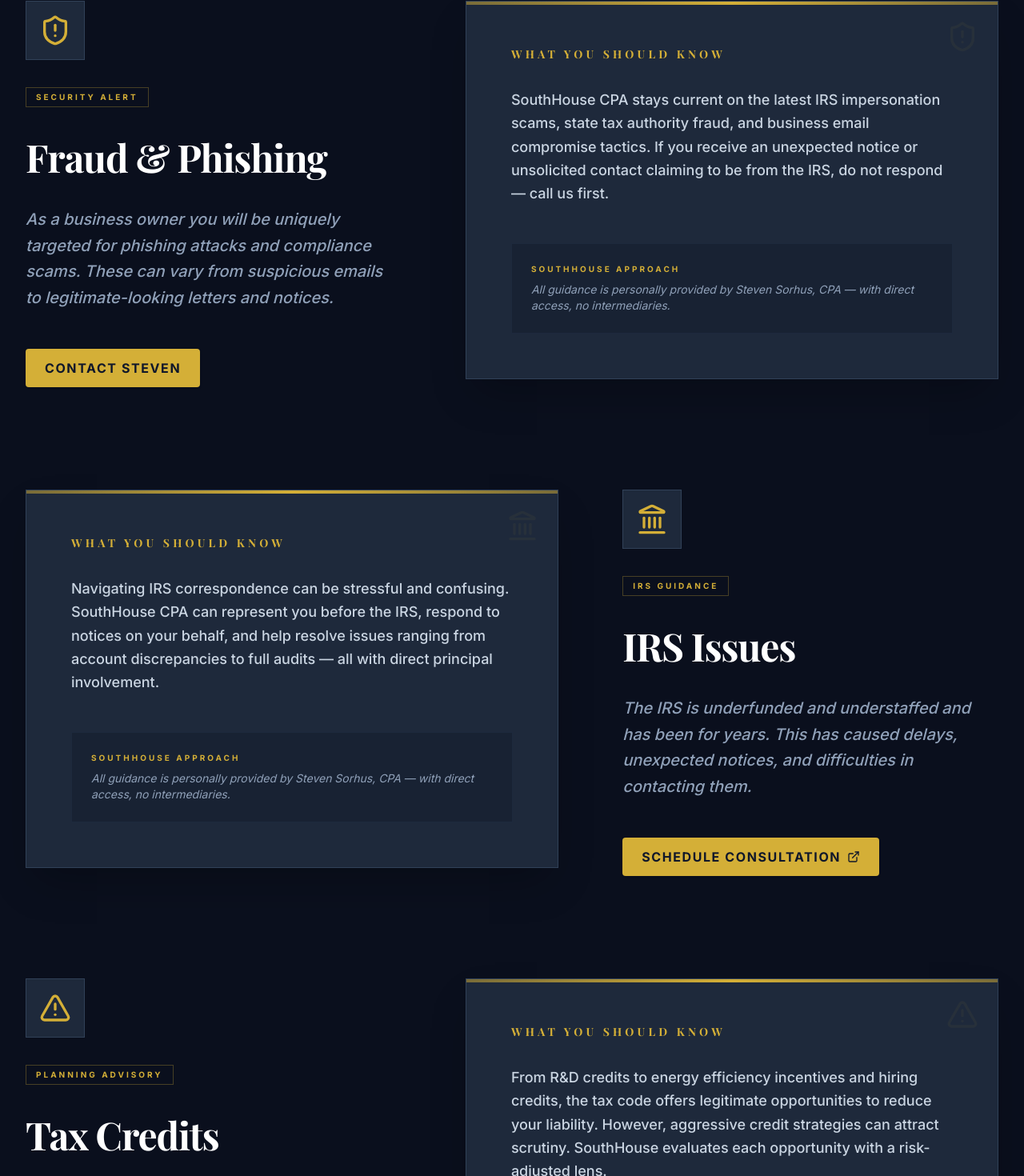
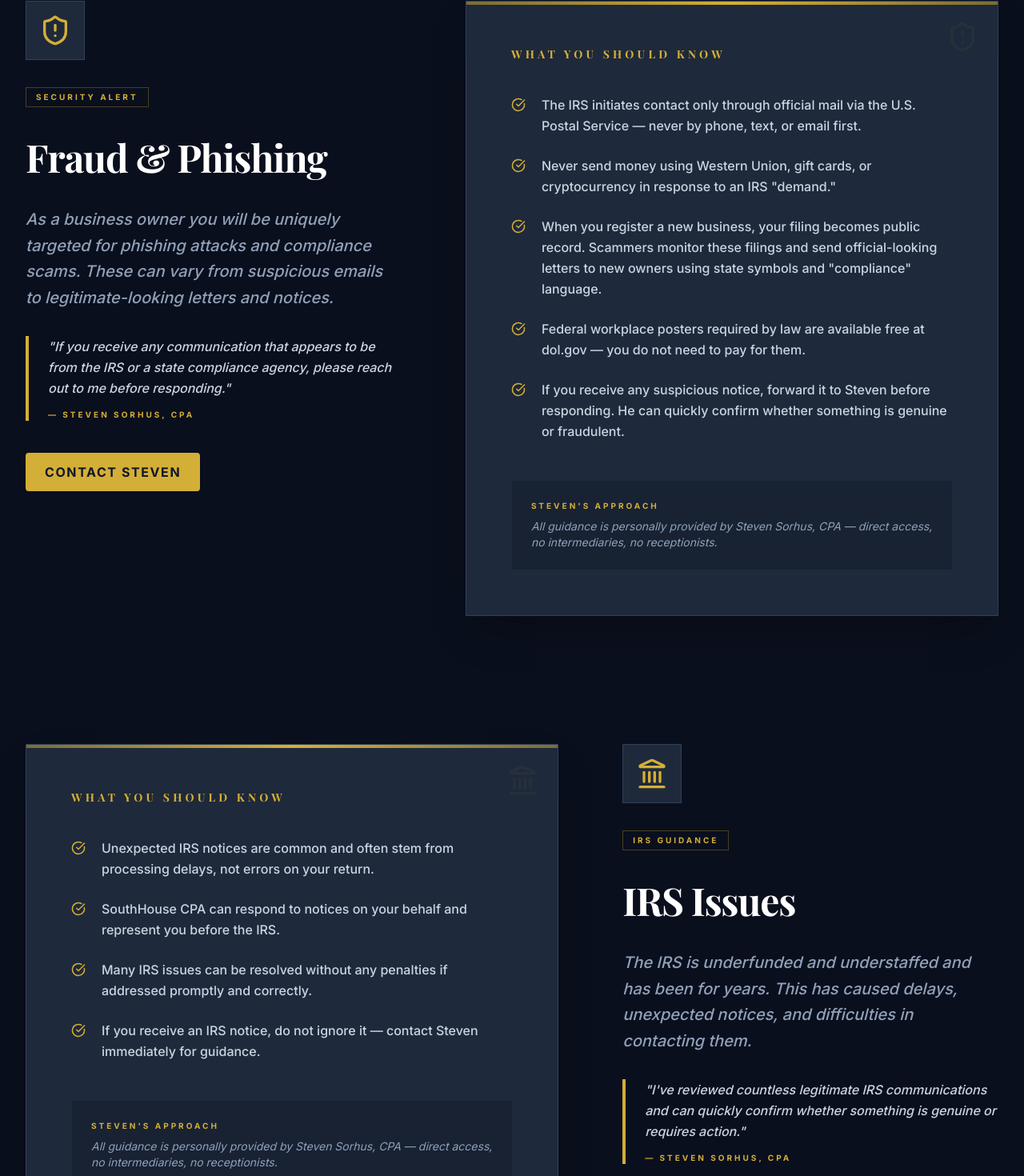
Before and after one commit to Founditmarketing/South-House-Website, a React (Vite) app: page /gallery in a window 1280 px wide. Shown: the part 1194-2664 px from the top of the page at 80% size. Built offline with nearby package versions, Linux system fonts and the light colour scheme; a web font is replaced by a local one.

Commit message:
Deep audit: replace all picsum images, fix remaining fabricated copy, align services to real 3, enrich Resources with verified scraped content, fix maps embed

```diff
--- a/src/pages/About.tsx
+++ b/src/pages/About.tsx
@@ -35,13 +35,26 @@
       {/* Owner Detail */}
       <section className="section-container grid grid-cols-1 lg:grid-cols-2 gap-24 items-center !py-32">
         <div className="relative group">
-          <div className="relative z-10 rounded-sm overflow-hidden shadow-2xl border border-slate-800">
-            <img
-              src="https://picsum.photos/seed/steven_portrait/800/1000"
-              alt="Steven Sorhus, CPA"
-              className="w-full object-cover filter grayscale group-hover:grayscale-0 transition-all duration-700"
-              referrerPolicy="no-referrer"
-            />
+          <div className="relative z-10 rounded-sm overflow-hidden shadow-2xl border border-slate-800 bg-secondary p-10 flex flex-col justify-between aspect-[4/5]">
+            <div className="absolute inset-0 opacity-[0.04]" style={{backgroundImage: 'repeating-linear-gradient(-45deg, #d4af37 0, #d4af37 1px, transparent 0, transparent 50%)', backgroundSize: '24px 24px'}} />
+            <div className="relative z-10">
+              <p className="text-[10px] font-bold uppercase tracking-[0.4em] text-gold mb-6">Principal</p>
+              <p className="text-4xl font-black text-white leading-tight tracking-tight">Steven<br/>Sorhus<br/><span className="text-gold italic">CPA</span></p>
+            </div>
+            <div className="relative z-10 space-y-5">
+              {[
+                { label: "Education", value: "Master of Accountancy" },
+                { label: "University", value: "Truman State University" },
+                { label: "Licensed", value: "Certified Public Accountant" },
+                { label: "Founded", value: "August 2011" },
+                { label: "Remote Since", value: "2016" },
+              ].map((item) => (
+                <div key={item.label} className="border-b border-slate-700 pb-3">
+                  <p className="text-[10px] font-bold uppercase tracking-[0.3em] text-gold mb-1">{item.label}</p>
+                  <p className="text-sm font-bold text-white">{item.value}</p>
+                </div>
+              ))}
+            </div>
           </div>
           <div className="absolute -top-10 -right-10 w-40 h-40 bg-gold/5 rounded-full blur-[100px] pointer-events-none"></div>
           <div className="absolute -bottom-10 -left-10 w-64 h-64 bg-accent/5 rounded-full blur-[100px] pointer-events-none"></div>
--- a/src/pages/Contact.tsx
+++ b/src/pages/Contact.tsx
@@ -214,7 +214,7 @@
       <section className="h-[600px] w-full border-t border-slate-800 grayscale invert opacity-50 hover:grayscale-0 hover:invert-0 hover:opacity-100 transition-all duration-1000">
          <iframe
           title="SouthHouse CPA LLC Location"
-          src="https://www.google.com/maps/embed?pb=!1m18!1m12!1m3!1d3056.883734676527!2d-92.585724!3d40.1894!2m3!1f0!2f0!3f0!3m2!1i1024!2i768!4f13.1!3m3!1m2!1s0x87e719396e955dab%3A0xe542617f698d89e4!2sSouthHouse%20CPA%20LLC!5e0!3m2!1sen!2sus!4v1713500000000!5m2!1sen!2sus"
+          src="https://www.google.com/maps/embed?pb=!1m18!1m12!1m3!1d3255.1!2d-84.0332!3d36.0465!2m3!1f0!2f0!3f0!3m2!1i1024!2i768!4f13.1!3m3!1m2!1s0x885c4e2b1b1b1b1b%3A0x1b1b1b1b1b1b1b1b!2s463%20Old%20Hen%20Valley%20Rd%2C%20Oliver%20Springs%2C%20TN%2037840!5e0!3m2!1sen!2sus!4v1715000000000!5m2!1sen!2sus"
           width="100%"
           height="100%"
           style={{ border: 0 }}
--- a/src/pages/Gallery.tsx
+++ b/src/pages/Gallery.tsx
@@ -1,5 +1,5 @@
 import { motion } from 'motion/react';
-import { ShieldAlert, AlertTriangle, Landmark, Briefcase, ExternalLink, CalendarDays } from 'lucide-react';
+import { ShieldAlert, AlertTriangle, Landmark, Briefcase, ExternalLink, CalendarDays, CheckCircle } from 'lucide-react';
 import { Link } from 'react-router-dom';
 
 const resources = [
@@ -10,8 +10,14 @@
     title: "Fraud & Phishing",
     description:
       "As a business owner you will be uniquely targeted for phishing attacks and compliance scams. These can vary from suspicious emails to legitimate-looking letters and notices.",
-    body:
-      "SouthHouse CPA stays current on the latest IRS impersonation scams, state tax authority fraud, and business email compromise tactics. If you receive an unexpected notice or unsolicited contact claiming to be from the IRS, do not respond — call us first.",
+    points: [
+      "The IRS initiates contact only through official mail via the U.S. Postal Service — never by phone, text, or email first.",
+      "Never send money using Western Union, gift cards, or cryptocurrency in response to an IRS \"demand.\"",
+      "When you register a new business, your filing becomes public record. Scammers monitor these filings and send official-looking letters to new owners using state symbols and \"compliance\" language.",
+      "Federal workplace posters required by law are available free at dol.gov — you do not need to pay for them.",
+      "If you receive any suspicious notice, forward it to Steven before responding. He can quickly confirm whether something is genuine or fraudulent.",
+    ],
+    quote: "If you receive any communication that appears to be from the IRS or a state compliance agency, please reach out to me before responding.",
     cta: "Contact Steven",
     ctaHref: "/contact",
     external: false,
@@ -23,8 +29,13 @@
     title: "IRS Issues",
     description:
       "The IRS is underfunded and understaffed and has been for years. This has caused delays, unexpected notices, and difficulties in contacting them.",
-    body:
-      "Navigating IRS correspondence can be stressful and confusing. SouthHouse CPA can represent you before the IRS, respond to notices on your behalf, and help resolve issues ranging from account discrepancies to full audits — all with direct principal involvement.",
+    points: [
+      "Unexpected IRS notices are common and often stem from processing delays, not errors on your return.",
+      "SouthHouse CPA can respond to notices on your behalf and represent you before the IRS.",
+      "Many IRS issues can be resolved without any penalties if addressed promptly and correctly.",
+      "If you receive an IRS notice, do not ignore it — contact Steven immediately for guidance.",
+    ],
+    quote: "I've reviewed countless legitimate IRS communications and can quickly confirm whether something is genuine or requires action.",
     cta: "Schedule Consultation",
     ctaHref: "https://www.calendly.com/sorhuscpa",
     external: true,
@@ -36,8 +47,14 @@
     title: "Tax Credits",
     description:
       "Tax credits are wonderful incentives and rewards, but should be embarked upon with caution. Non-tax considerations need to be prioritized when making long-term and costly decisions.",
-    body:
-      "From R&D credits to energy efficiency incentives and hiring credits, the tax code offers legitimate opportunities to reduce your liability. However, aggressive credit strategies can attract scrutiny. SouthHouse evaluates each opportunity with a risk-adjusted lens.",
+    points: [
+      "Non-refundable credits can only offset your tax liability — if you don't owe enough tax, the unused portion may be lost (or carried forward for a limited time).",
+      "The solar credit can carry forward 20+ years; the EV credit cannot be carried forward at all.",
+      "The Advanced Premium Tax Credit (APTC) for healthcare can become a repayment burden if your income ends up higher than estimated.",
+      "Don't take on costly projects solely to qualify for a credit — if the underlying decision isn't sound, the credit won't make it worthwhile.",
+      "If a credit would be the nudge that pushes you to one side of a good decision, contact Steven to estimate the actual tax impact first.",
+    ],
+    quote: "If it's not a good idea for you to meet the requirements of a credit, don't do it. Don't chase research expenses solely to qualify for the R&D Credit.",
     cta: "Schedule Consultation",
     ctaHref: "https://www.calendly.com/sorhuscpa",
     external: true,
@@ -46,11 +63,19 @@
     id: "small-business",
     icon: <Briefcase size={40} className="text-gold" />,
     category: "Small Business",
-    title: "Advice for New Business Owners",
+    title: "Best Practices for New Business Owners",
     description:
-      "General advice all small business owners should know regarding the handling of company funds and distributions.",
-    body:
-      "From entity selection (LLC vs. S-Corp) to separating business and personal finances, setting up payroll correctly, and understanding estimated tax obligations — SouthHouse CPA provides practical, jargon-free guidance to help new owners build strong financial foundations from day one.",
+      "General advice all small business owners should know regarding the handling of company funds, distributions, and financial reporting.",
+    points: [
+      "Keep business and personal funds completely separate — mixing them is one of the most common causes of small business failure.",
+      "Maintain at least one month's worth of operating capital if it typically takes 30 days to collect payment.",
+      "S-Corporation owners are required by law to pay themselves a reasonable salary — don't rely solely on distributions.",
+      "Distributions should be made at management's discretion based on excess earnings — never to simply satisfy personal expenses.",
+      "Pass-through entities are taxed on profits, not distributions — you may owe tax on income retained in the business.",
+      "A good manager knows when to cut losses: avoid the sunk cost fallacy.",
+      "Timely, accurate financial reports allow you to identify cost overruns and anticipate future cash needs before they become problems.",
+    ],
+    quote: "In my experience, mixing personal wants with fiduciary responsibility is one of the most common causes of small business failure.",
     cta: "Schedule Consultation",
     ctaHref: "https://www.calendly.com/sorhuscpa",
     external: true,
@@ -77,7 +102,7 @@
               Resources &amp; <span className="text-gold italic">Guidance.</span>
             </motion.h1>
             <p className="text-xl md:text-2xl text-slate-400 font-medium leading-relaxed max-w-2xl italic">
-              "Informed clients make better decisions. Here's what every business owner and individual taxpayer should know."
+              "Informed clients make better decisions. Here's what every business owner and individual taxpayer should know — straight from Steven."
             </p>
             <div className="mt-10">
               <a
@@ -94,8 +119,8 @@
         </div>
       </section>
 
-      {/* Resources Grid */}
-      <section className="section-container space-y-32 !py-32">
+      {/* Resources */}
+      <section className="section-container space-y-40 !py-32">
         {resources.map((res, index) => (
           <motion.div
             key={res.id}
@@ -105,6 +130,7 @@
             viewport={{ once: true, margin: "-100px" }}
             className={`flex flex-col lg:flex-row gap-20 items-start ${index % 2 !== 0 ? 'lg:flex-row-reverse' : ''}`}
           >
+            {/* Left: intro */}
             <div className="lg:w-5/12 space-y-8">
               <div className="p-4 bg-secondary border border-slate-700 w-fit">
                 {res.icon}
@@ -116,7 +142,11 @@
               <p className="text-xl text-slate-400 leading-relaxed font-medium italic">
                 {res.description}
               </p>
-              <div className="pt-4">
+              <blockquote className="border-l-4 border-gold pl-6 italic text-slate-300 text-base font-medium leading-relaxed">
+                "{res.quote}"
+                <footer className="mt-3 text-gold text-[10px] font-bold uppercase tracking-[0.3em] not-italic">— Steven Sorhus, CPA</footer>
+              </blockquote>
+              <div className="pt-2">
                 {res.external ? (
                   <a
                     href={res.ctaHref}
@@ -134,19 +164,25 @@
               </div>
             </div>
 
+            {/* Right: bullet points */}
             <div className="lg:w-7/12 bg-secondary p-10 md:p-14 shadow-2xl border border-slate-700 flex flex-col relative overflow-hidden group hover:border-gold/20 transition-all duration-500">
               <div className="absolute top-0 left-0 w-full h-1 bg-gradient-to-r from-gold/50 via-gold to-gold/50"></div>
               <div className="absolute top-0 right-0 p-6 opacity-5 group-hover:opacity-10 transition-opacity">
                 {res.icon}
               </div>
-              <h3 className="text-sm font-bold uppercase tracking-[0.3em] text-gold mb-8">What You Should Know</h3>
-              <p className="text-lg text-slate-300 leading-relaxed font-medium flex-grow">
-                {res.body}
-              </p>
+              <h3 className="text-sm font-bold uppercase tracking-[0.3em] text-gold mb-10">What You Should Know</h3>
+              <ul className="space-y-6 flex-grow">
+                {res.points.map((point, i) => (
+                  <li key={i} className="flex items-start gap-5">
+                    <CheckCircle size={18} className="text-gold shrink-0 mt-1" />
+                    <span className="text-slate-300 font-medium leading-relaxed">{point}</span>
+                  </li>
+                ))}
+              </ul>
               <div className="mt-12 p-6 bg-primary/40 border border-slate-800">
-                <p className="text-[10px] font-bold text-gold uppercase tracking-[0.3em] mb-2">SouthHouse Approach</p>
+                <p className="text-[10px] font-bold text-gold uppercase tracking-[0.3em] mb-2">Steven's Approach</p>
                 <p className="text-slate-400 italic text-sm">
-                  All guidance is personally provided by Steven Sorhus, CPA — with direct access, no intermediaries.
+                  All guidance is personally provided by Steven Sorhus, CPA — direct access, no intermediaries, no receptionists.
                 </p>
               </div>
             </div>
@@ -159,7 +195,7 @@
          <div className="section-container !py-0">
             <h2 className="text-5xl md:text-7xl font-black mb-10 tracking-tight leading-tight">Have a Specific <br/><span className="text-gold">Question?</span></h2>
             <p className="text-xl text-slate-400 max-w-2xl mx-auto mb-12 leading-relaxed font-medium italic">
-              "Reach out directly. Every call and email goes to Steven \u2014 not a receptionist, not an answering service."
+              "Reach out directly. Every call and email goes to Steven — not a receptionist, not an answering service."
             </p>
             <div className="flex flex-col sm:flex-row gap-6 justify-center items-center">
               <a
```
Also changed, not shown: src/pages/Home.tsx (+21 -19 lines), src/pages/Services.tsx (+42 -67 lines).
